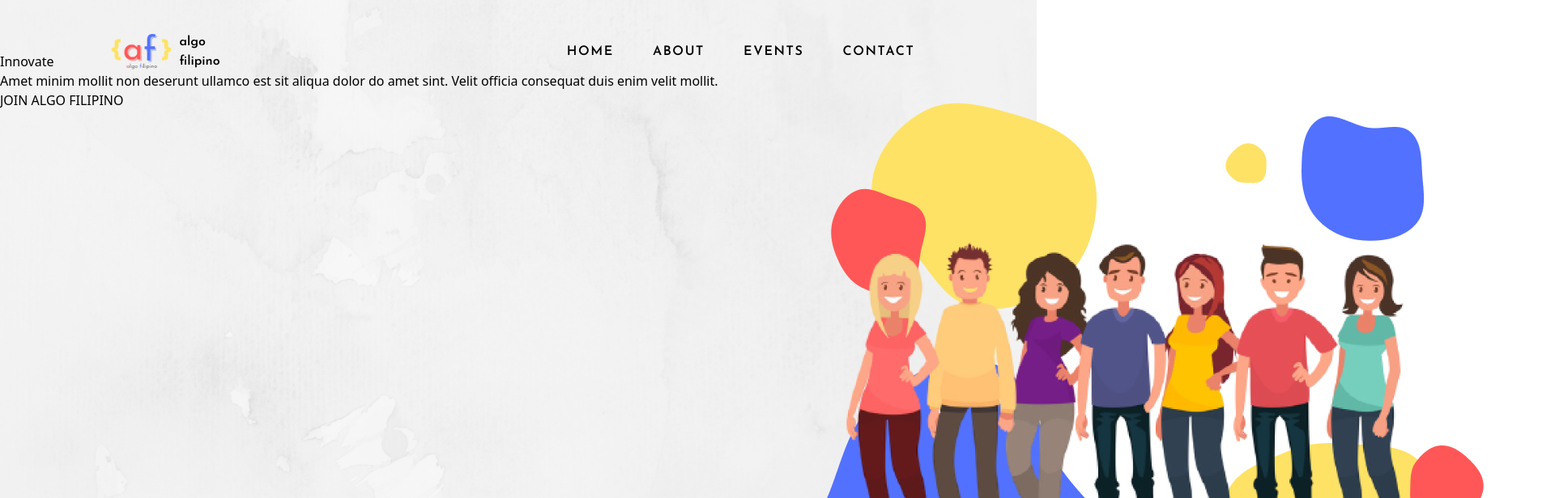
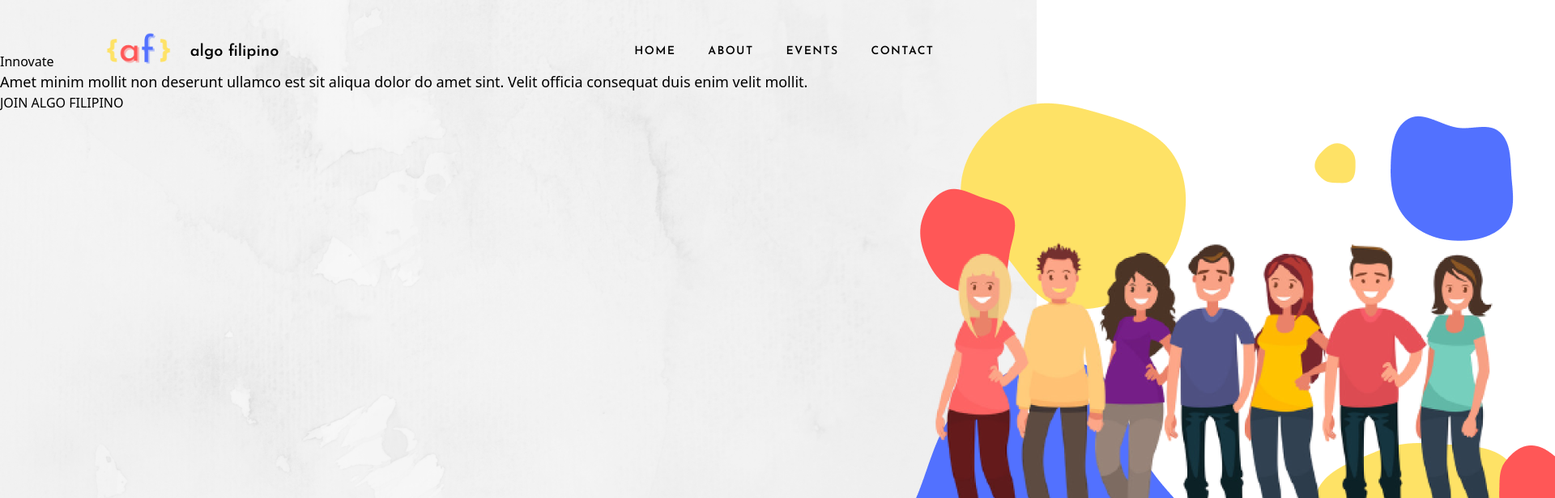
Before and after one commit to algofilipino/homepage, a React (Create React App) app: page / in a window 1280 px wide. Shown: the top 616 px of the page at 81% size, 1920 px wide, since content can reach past the window. Built offline with nearby package versions, Linux system fonts and the light colour scheme.

Commit message:
fixed tailwind config and navbar

```diff
--- a/src/components/Navbar.jsx
+++ b/src/components/Navbar.jsx
@@ -11,29 +11,34 @@ function Navbar() {
 
   return (
     <>
-      <nav className="navbar bg-transparent h-16 text-btn flex justify-center items-center sticky z-10 pt-16 pl-20 pr-20 font-josefin">
-        <div className="navbar-container flex justify-center items-center w-11/12">
+      <nav className="navbar bg-transparent text-btn flex justify-center items-center z-10 mt-16 font-josefin">
+        <div className="navbar-container flex justify-between items-center w-10/12 mx-auto fixed">
+          <div className="flex">
             <Link
               to="/"
-            className="navbar-logo w-24 justify-self-start flex items-center"
+              className="navbar-logo w-20 justify-self-start flex items-center ml-6 mr-6 mb-2"
             >
               <img src={logoTitle} alt="Algo Logo" />
             </Link>
-          <h1 className="text-p">algo filipino</h1>
+            <h1 className="text-name w-4/12b flex items-center">
+              algo filipino
+            </h1>
             <div className="menu-icon" onClick={handleClick}>
               <i className={click ? "fas fa-times" : "fas fa-bars"}></i>
             </div>
+          </div>
+          <div>
             <ul
               className={
                 click
                   ? "nav-menu active"
-                : "nav-menu auto-rows-auto text-center flex justify-end w-10/12 tracking-widest"
+                  : "nav-menu auto-rows-auto text-center flex justify-end tracking-widest"
               }
             >
               <li className="nav-item">
                 <Link
                   to="/"
-                className="nav-links text-black flex items-center pl-6 pr-6 text-p"
+                  className="nav-links flex items-center px-5 transition text-black hover:text-yellow-100 hover:"
                   onClick={closeMobileMenu}
                 >
                   HOME
@@ -42,7 +47,7 @@ function Navbar() {
               <li className="nav-item">
                 <Link
                   to="/learn"
-                className="nav-links text-black flex items-center pl-6 pr-6"
+                  className="nav-links flex items-center px-5 transition text-black hover:text-yellow-100 hover:"
                   onClick={closeMobileMenu}
                 >
                   ABOUT
@@ -51,7 +56,7 @@ function Navbar() {
               <li className="nav-item">
                 <Link
                   to="/translate"
-                className="nav-links text-black flex items-center pl-6 pr-6"
+                  className="nav-links flex items-center px-5 transition text-black hover:text-yellow-100 hover:"
                   onClick={closeMobileMenu}
                 >
                   EVENTS
@@ -60,7 +65,7 @@ function Navbar() {
               <li className="nav-item">
                 <Link
                   to="/about"
-                className="nav-links text-black flex items-center pl-6 pr-6"
+                  className="nav-links flex items-center px-5 transition text-black hover:text-yellow-100 hover:"
                   onClick={closeMobileMenu}
                 >
                   CONTACT
@@ -68,6 +73,7 @@ function Navbar() {
               </li>
             </ul>
           </div>
+        </div>
       </nav>
     </>
   );
--- a/src/components/components.css
+++ b/src/components/components.css
@@ -1,22 +1,17 @@
-.font-josefin {
+/* .font-josefin {
   font-family: 'Josefin Sans', sans-serif;
 }
 
 .font-open {
   font-family: 'Open Sans', sans-serif;
-}
+} */
 
 .bg-z-index {
   z-index: -1;
 }
 
-  .nav-links:hover {
-    color: #FEE266;
-    transform: scale(1.1);
-  }
-
   .fa-bars {
-    color: #fff;
+    color: #000000;
     aligny-self: center;
   }
 
@@ -84,7 +79,7 @@
     }
 
     .fa-times {
-      color: #fff;
+      color: #000000;
       font-size: 2rem;
     }
 
--- a/tailwind.config.js
+++ b/tailwind.config.js
@@ -20,19 +20,19 @@ module.exports = {
           100: "#FEE266",
           200: "#E1C95F",
         },
-        fontFamily: {
-          josefin: "Josefin Sans",
-          open: "Open Sans",
-        },
-        fontSize: {
-          "h1": "144px",
-          "h2": "96px",
-          "h3": "72px",
-          "h4": "36px",
-          "name": "28px",
-          "p": "24px",
-          "btn": "18px",
-        },
+      },
+      fontFamily: {
+        josefin: ['"Josefin Sans"'],
+        open: ['"Open Sans"'],
+      },
+      fontSize: {
+        h1: "144px",
+        h2: "96px",
+        h3: "72px",
+        h4: "36px",
+        name: "20px",
+        p: "18px",
+        btn: "14px",
       },
     },
   },
```
Also changed, not shown: src/assets/algo-filipino-logo.png. Lines whose indentation alone changed are shown as unchanged.
